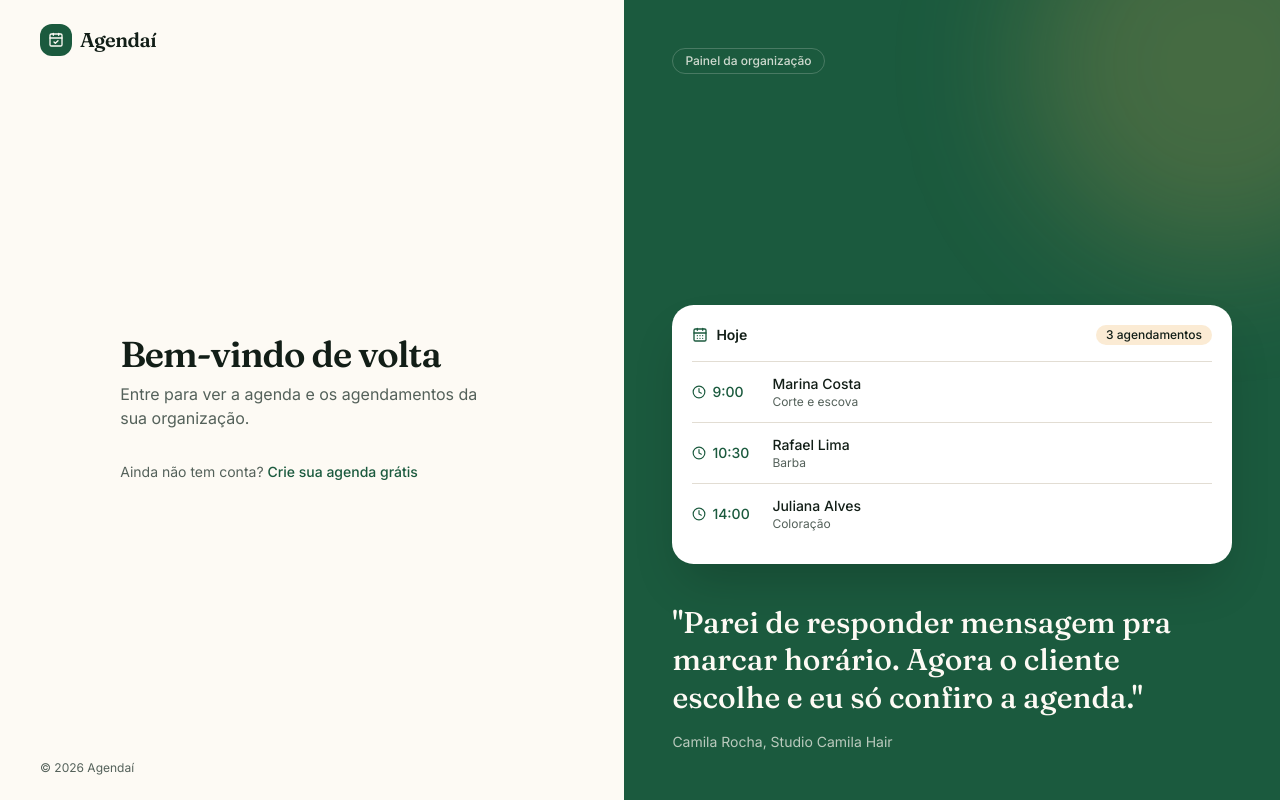
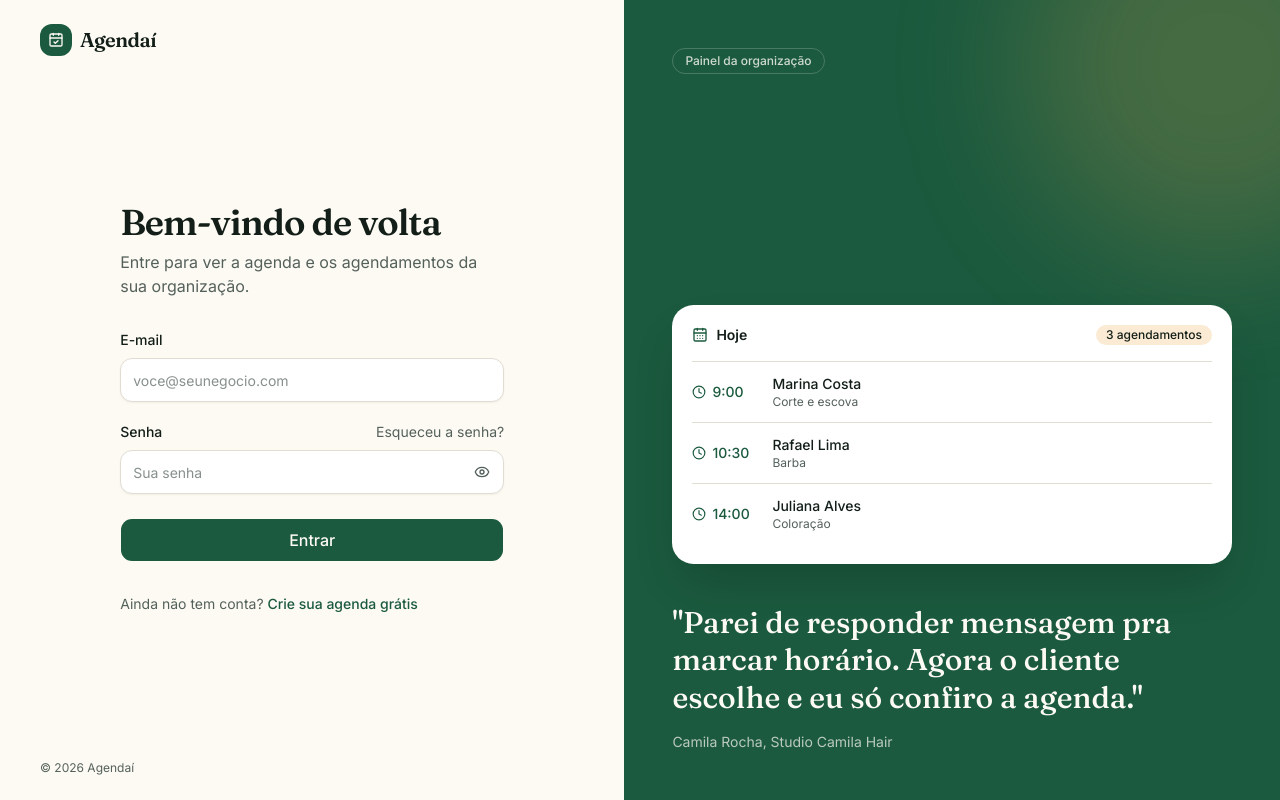
Before and after one commit to LuanCruz13/agendamento-multitenant, a Next.js app in the folder frontend/: page /login in a window 1280 px wide. Built offline with nearby package versions, Linux system fonts and the light colour scheme.

Commit message:
feat(frontend): add LoginForm to login page

```diff
--- a/frontend/app/login/page.tsx
+++ b/frontend/app/login/page.tsx
@@ -2,6 +2,7 @@ import type { Metadata } from "next"
 import Link from "next/link"
 import { Logo } from "@/components/landing/logo";
 import { AuthAside } from "@/components/auth/auth-aside";
+import { LoginForm } from "@/components/auth/login-form";
 
 export const metadata: Metadata = {
     title: "Entrar | Agendaí",
@@ -26,6 +27,8 @@ export default function LoginPage(){
                             <p className="text-pretty text-muted-foreground">Entre para ver a agenda e os agendamentos da sua organização.</p>
                         </div>
 
+                        <LoginForm/>
+
                         <p className="text-sm text-muted-foreground">
                             Ainda não tem conta?{" "}
                             <Link
@@ -42,6 +45,7 @@ export default function LoginPage(){
             <footer className="text-xs text-muted-foreground">© 2026 Agendaí</footer>
             </main>
             <AuthAside/>
+
         </div>
     )
 }
```
